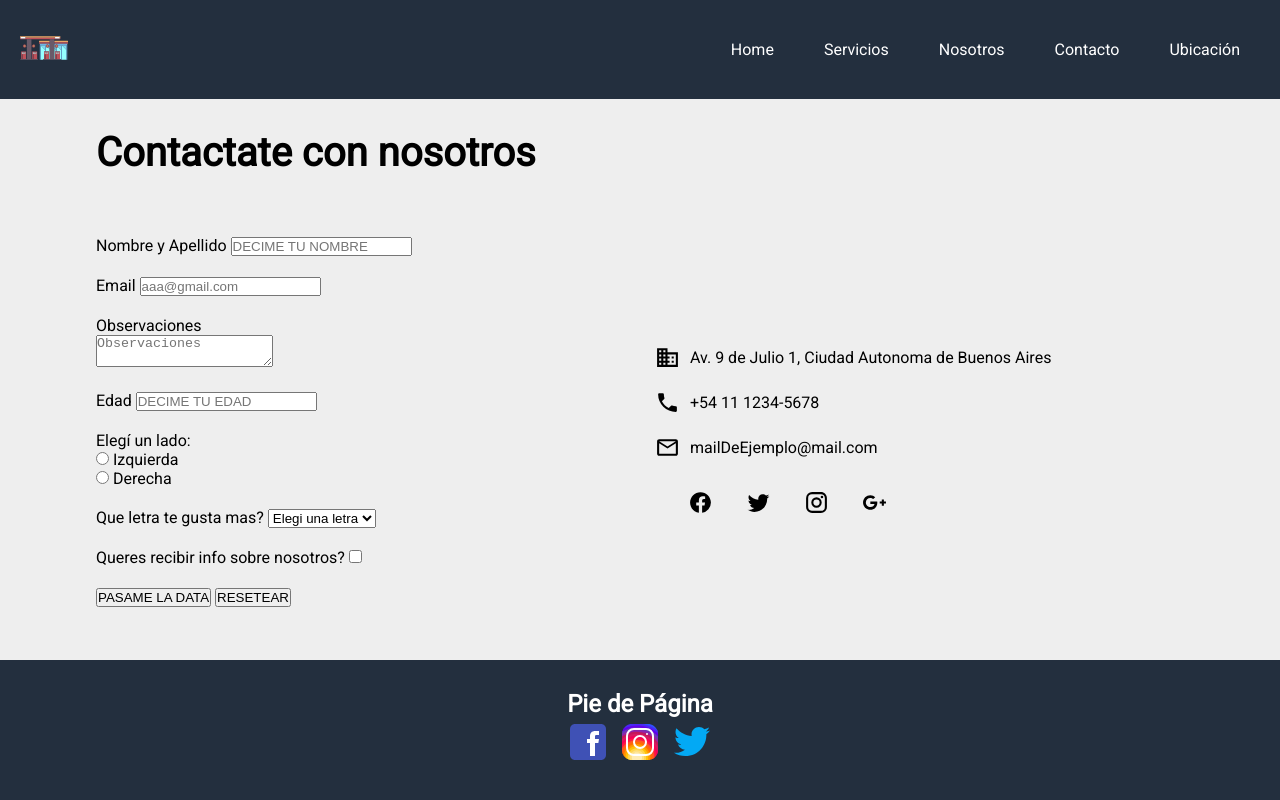
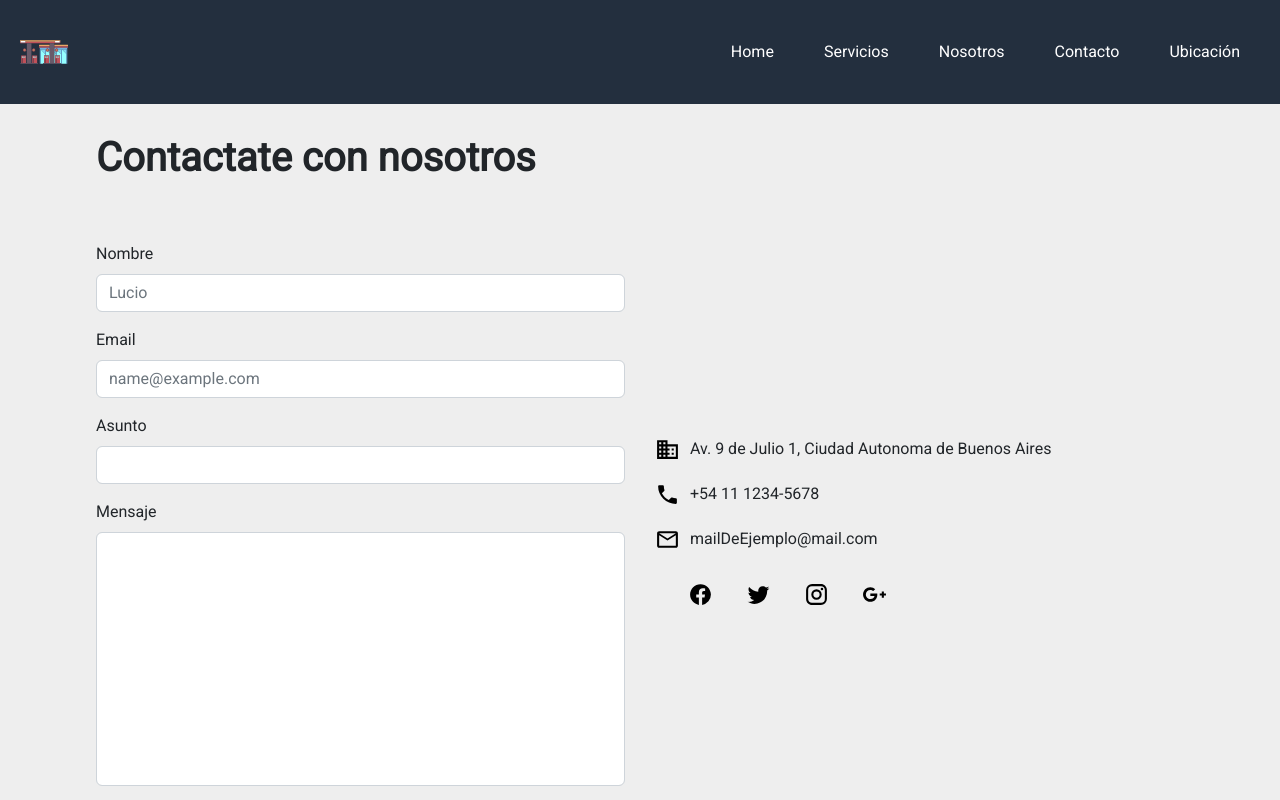
Before and after one commit to leeLucio/GasolineriaLee, a plain HTML site: page secciones/contacto.html in a window 1280 px wide. Shown: the top 800 px of the page. Drawn offline with nearby package versions, Linux system fonts and the light colour scheme.

Commit message:
Crear formulario con bootstrap

```diff
--- a/secciones/contacto.html
+++ b/secciones/contacto.html
@@ -7,9 +7,16 @@
     <meta name="viewport" content="width=device-width, initial-scale=1.0">
     <title>Contacto</title>
 
+    <!-- Fuentes -->
     <link rel="preconnect" href="https://fonts.googleapis.com">
     <link rel="preconnect" href="https://fonts.gstatic.com" crossorigin>
     <link href="https://fonts.googleapis.com/css2?family=Roboto&display=swap" rel="stylesheet">
+
+    <!-- Bootstrap -->
+    <link href="https://cdn.jsdelivr.net/npm/bootstrap@5.2.0/dist/css/bootstrap.min.css" rel="stylesheet"
+        integrity="sha384-gH2yIJqKdNHPEq0n4Mqa/HGKIhSkIHeL5AyhkYV8i59U5AR6csBvApHHNl/vI1Bx" crossorigin="anonymous">
+
+    <!-- CSS -->
     <link rel="stylesheet" href="../style.css">
 </head>
 
@@ -18,7 +25,7 @@
         <a href="../index.html"><img src="../imagenes/gas-station-svgrepo-com.svg" alt="logo" class="header__logo"></a>
 
         <nav class="menu">
-            <ul class="menu__lista">
+            <ul class="menu__lista mb-0">
                 <li class="menu__item">
                     <a href="../index.html">Home</a>
                 </li>
@@ -44,68 +51,37 @@
 
             <form action="#" class="contacto__formulario">
 
-                <div>
-                    <label for="nombre">Nombre y Apellido</label>
-                    <input type="text" name="nombre" placeholder="DECIME TU NOMBRE">
+                <div class="mb-3 col">
+                    <label for="nombre" class="form-label">Nombre</label>
+                    <input type="text" class="form-control" id="nombre" placeholder="Lucio">
                 </div>
 
-                <div>
-                    <label for="email">Email
-                        <input type="email" placeholder="aaa@gmail.com" name="email"><br>
-                    </label>
+                <div class="mb-3">
+                    <label for="email" class="form-label">Email</label>
+                    <input type="email" class="form-control" id="email" placeholder="name@example.com">
                 </div>
-
-                <div>
-                    <label for="Observaciones"> Observaciones<br>
-                        <textarea placeholder="Observaciones"></textarea>
-                    </label>
+                <div class="mb-3">
+                    <label for="asunto" class="form-label">Asunto</label>
+                    <input type="text" class="form-control" id="asunto">
                 </div>
-
-                <div>
-                    <label for="edad">Edad</label>
-                    <input type="number" placeholder="DECIME TU EDAD" name="edad">
+                <div class="mb-3">
+                    <label for="mensaje" class="form-label">Mensaje</label>
+                    <textarea class="form-control h-50 no-resize" id="mensaje" rows="10"></textarea>
                 </div>
-
-                <div>
-                    <p>Elegí un lado:</p>
-                    <div>
-                        <input type="radio" name="lado" value="izquierda">
-                        Izquierda
-                    </div>
-                    <div>
-                        <input type="radio" name="lado" value="derecha">
-                        Derecha
-                    </div>
-                </div>
-
-
-                <label>Que letra te gusta mas?</label>
-                <select name="letra" id="letra" required>
-                    <option value="">Elegi una letra</option>
-                    <option value="x">X</option>
-                    <option value="y">Y</option>
-                    <option value="z">Z</option>
-                </select>
-
-                <div>Queres recibir info sobre nosotros?
-                    <input type="checkbox" name="acepta" value="1">
-                </div>
-                <input type="submit" value="PASAME LA DATA">
-                <input type="reset" value="RESETEAR">
             </form>
 
             <div class="contacto__informacion">
                 <div class="contacto__informacion__item">
                     <img src="../imagenes/domain.svg" alt="">
-                    <p>Av. 9 de Julio 1, Ciudad Autonoma de Buenos Aires</p>
+                    <p class="m-0">Av. 9 de Julio 1, Ciudad Autonoma de Buenos Aires</p>
                 </div>
                 <div class="contacto__informacion__item">
                     <img src="../imagenes/phone.svg" alt="">
-                    <p>+54 11 1234-5678</p>
+                    <p class="m-0">+54 11 1234-5678</p>
                 </div>
                 <div class="contacto__informacion__item">
                     <img src="../imagenes/email-outline.svg" alt="">
-                    <p>mailDeEjemplo@mail.com</p>
+                    <p class="m-0">mailDeEjemplo@mail.com</p>
                 </div>
             </div>
 
@@ -127,6 +103,9 @@
         </div>
     </footer>
 
+    <script src="https://cdn.jsdelivr.net/npm/bootstrap@5.2.0/dist/js/bootstrap.bundle.min.js"
+        integrity="sha384-A3rJD856KowSb7dwlZdYEkO39Gagi7vIsF0jrRAoQmDKKtQBHUuLZ9AsSv4jD4Xa"
+        crossorigin="anonymous"></script>
 </body>
 
 </html>
--- a/style.css
+++ b/style.css
@@ -64,6 +64,11 @@ header {
 .servicios__titulo {
 	font-size: 2.5rem;
 	margin-bottom: 30px;
+	font-weight: 700;
+}
+
+.no-resize{
+	resize: none;
 }
 
 /* Index */
@@ -74,7 +79,8 @@ header {
 }
 
 .carrusel__boton{
-	background-color: rgba(100, 100, 100, 30%)
+	background-color: rgba(100, 100, 100, 40%);
+	width: 10%;
 }
 
 .principal,
```
Also changed, not shown: index.html (+1 -1 lines).
